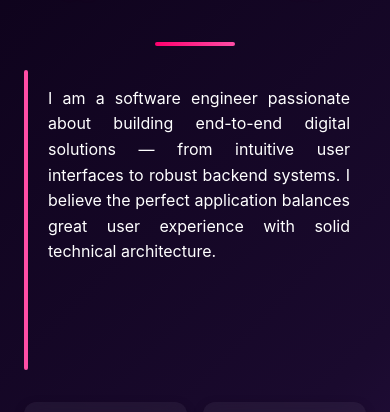
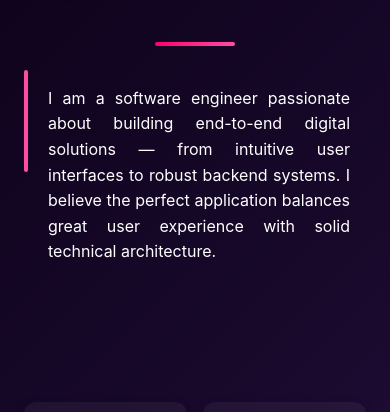
Before and after one commit to lisnadesanti/my_portofolio, a React (Create React App) app: page / in a window 390 px wide. Shown: the part 766-1178 px from the top of the page. Built offline with nearby package versions, Linux system fonts and the light colour scheme.

Commit message:
about lg

```diff
--- a/src/components/About.css
+++ b/src/components/About.css
@@ -79,13 +79,13 @@
   animation: slideInLeft 1s ease-out;
 }
 
-/* Garis pink vertikal yang proporsional */
+/* ✅ GARIS PINK YANG PANJANGNYA SESUAI TEKS (4 baris) */
 .about-text::before {
   content: '';
   position: absolute;
   left: 0;
   top: 0;
-  bottom: 0;
+  height: 7.2em; /* 1.8em × 4 baris */
   width: 4px;
   background: #ff4da6;
   border-radius: 2px;
@@ -269,12 +269,19 @@
   .about-text {
     font-size: 1rem;
     line-height: 1.6;
-    padding-left: 1.5rem; /* Sesuaikan agar sejajar dengan ::before */
+    padding-left: 1.5rem;
     padding-right: 1rem;
     text-align: justify;
+    position: relative;
   }
 
-  /* Garis pink tetap digunakan via ::before, tidak perlu ubah di sini */
+  /* ✅ GARIS PINK DI MOBILE — SESUAI TINGGI TEKS (4 baris) */
+  .about-text::before {
+    height: 6.4em; /* 1.6em × 4 baris */
+    width: 4px;
+    background: #ff4da6;
+    border-radius: 2px;
+  }
 
   /* ⭐️ PERBAIKAN: TAMPILKAN 2 KOLOM DI HP */
   .stats-grid {
@@ -316,7 +323,7 @@
     flex-direction: column;
     gap: 0.8rem;
     margin-top: 1.5rem;
-    align-items: center; /* 🔑 Ini yang membuat tombol sejajar di tengah */
+    align-items: center;
   }
 
   .btn-download,
```
